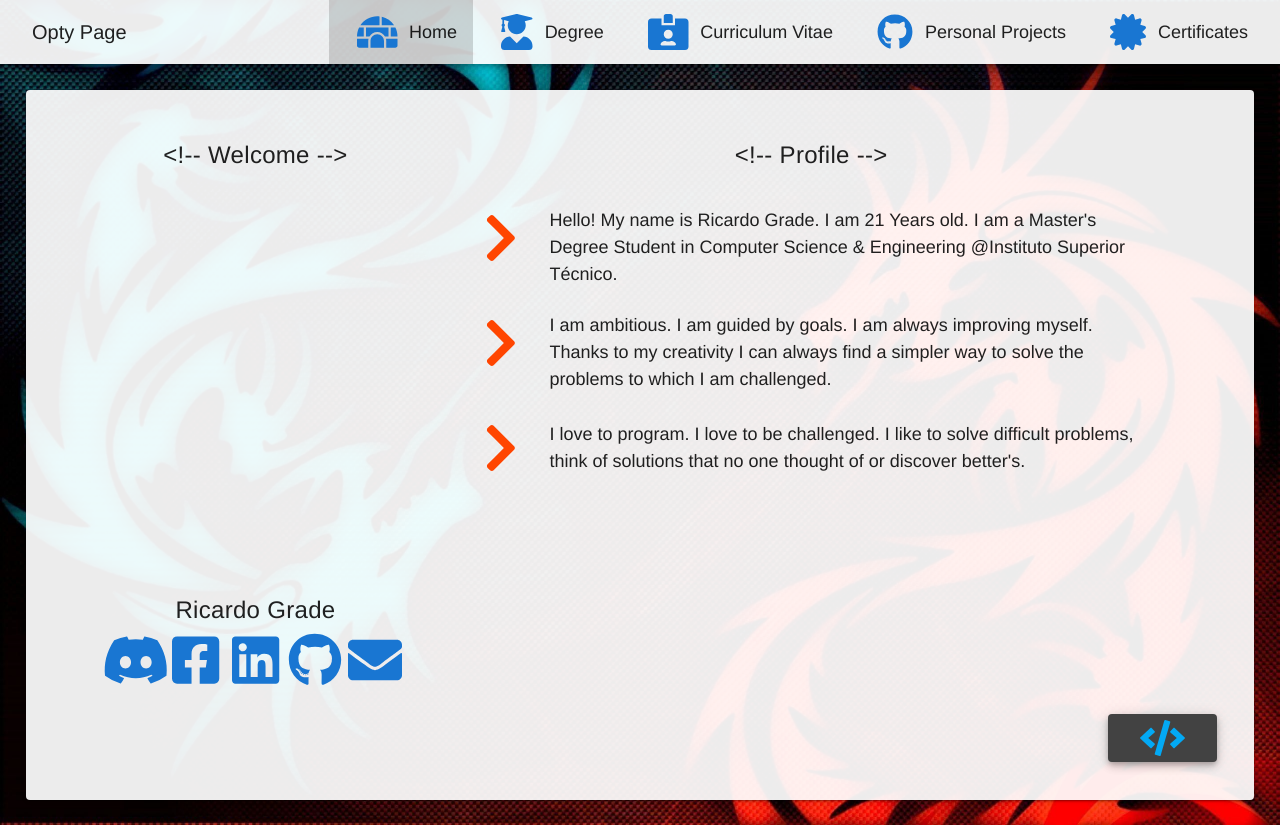
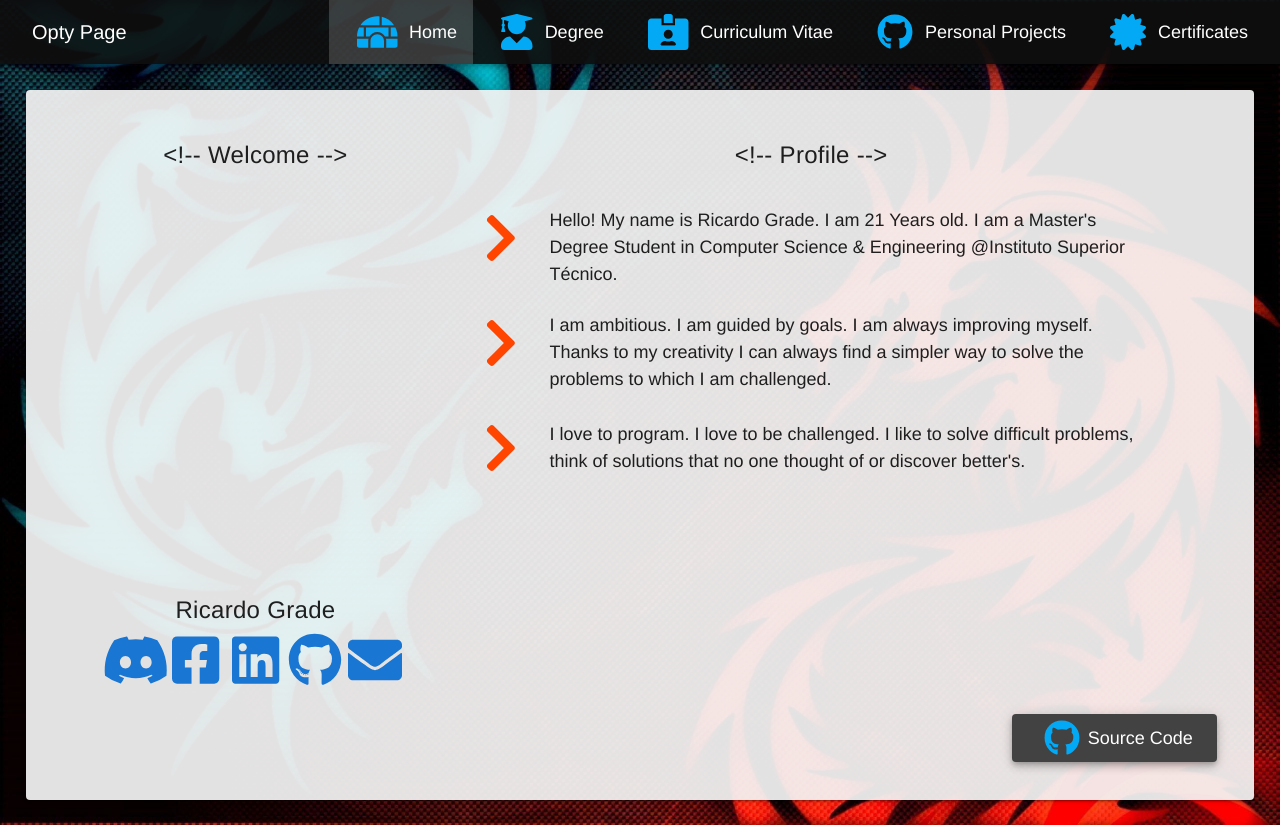
Before and after one commit to Opty1337/Opty-Page, a Vue app: page / in a window 1280 px wide. Built offline with nearby package versions, Linux system fonts and the light colour scheme.

Commit message:
Touch Layout Up

```diff
--- a/public/index.html
+++ b/public/index.html
@@ -8,7 +8,7 @@
     <link rel="stylesheet" href="https://fonts.googleapis.com/css?family=Roboto:300,400,400i,500,700|Roboto+Mono:400,500|Material+Icons">
     <link rel="manifest" href="manifest.json">
     <!-- Icon -->
-    <link rel="icon" href="terminal-solid.png">
+    <link rel="icon" href="project-diagram-solid.png">
 </head>
 <body>
 <noscript>
--- a/src/App.vue
+++ b/src/App.vue
@@ -28,8 +28,14 @@ export default class App extends Vue {}
   color: #2c3e50;
 }
 #card {
-  background-color: rgba(255, 255, 255, 0.925);
+  background-color: rgba(245, 245, 245, 0.925);
   margin: 2%;
   padding: 2%;
 }
+.effect::before {
+  opacity: 0.175 !important;
+}
+.no-effect::before {
+  opacity: 0 !important;
+}
 </style>
--- a/src/components/OptyToolBar.vue
+++ b/src/components/OptyToolBar.vue
@@ -1,7 +1,7 @@
 <template>
   <div>
     <!-- TopBar -->
-    <v-toolbar id="toolbar">
+    <v-toolbar id="toolbar" dark>
       <v-app-bar-nav-icon v-if="inMobile" @click.stop="drawer = !drawer" />
       <v-spacer v-if="inMobile" />
       <v-toolbar-items>
@@ -12,6 +12,7 @@
       <v-spacer v-if="!inMobile" />
       <v-toolbar-items v-if="!inMobile">
         <v-btn
+          active-class="effect"
           v-for="(item, i) in menu"
           :key="i"
           :to="item.to"
@@ -19,7 +20,7 @@
           text
         >
           <font-awesome-icon
-            class="primary--text ma-3"
+            class="light-blue--text ma-3"
             :icon="item.icon"
             size="2x"
           />
@@ -125,7 +126,7 @@ export default class OptyToolBar extends Vue {
 
 <style scoped>
 #toolbar {
-  background-color: rgba(255, 255, 255, 0.925);
+  background-color: rgba(15, 15, 15, 0.925);
 }
 .v-btn {
   font-weight: normal;
@@ -140,7 +141,4 @@ export default class OptyToolBar extends Vue {
 .v-list-item .v-list-item__title {
   font-size: medium;
 }
-.no-effect::before {
-  opacity: 0 !important;
-}
 </style>
--- a/src/plugins/fontawesome.js
+++ b/src/plugins/fontawesome.js
@@ -15,7 +15,8 @@ import {
   faCode,
   faCubes,
   faChevronRight,
-  faLaptopCode
+  faLaptop,
+  faTerminal
 } from "@fortawesome/free-solid-svg-icons";
 import {
   faFortAwesome,
@@ -38,7 +39,8 @@ library.add(
   faCode,
   faCubes,
   faChevronRight,
-  faLaptopCode,
+  faLaptop,
+  faTerminal,
   faFortAwesome,
   faFacebookSquare,
   faGithub,
--- a/src/views/Degree.vue
+++ b/src/views/Degree.vue
@@ -19,12 +19,13 @@
         >
           <v-menu transition="slide-y-transition" offset-y>
             <template v-slot:activator="{ on }">
-              <v-btn class="transparent mx-2 pa-8" elevation="5" v-on="on">
-                <font-awesome-icon :icon="groups[crrGid].icon" size="3x" />
+              <v-btn class="secondary mx-2 pa-8" elevation="5" v-on="on" dark>
                 <font-awesome-icon
-                  class="mx-2 primary--text"
-                  :icon="['fas', 'arrow-down']"
+                  class="light-blue--text ma-2"
+                  :icon="groups[crrGid].icon"
+                  size="2x"
                 />
+                Group
               </v-btn>
             </template>
             <v-list>
@@ -65,12 +66,17 @@
       </template>
 
       <template v-slot:item.name="{ item }">
-        <a :href="item.href" target="_blank" v-text="item.name" />
+        <a
+          class="light-blue--text text--darken-3"
+          :href="item.href"
+          target="_blank"
+          v-text="item.name"
+        />
       </template>
 
       <template v-slot:item.github="{ item }">
         <v-btn :href="item.github" target="_blank" color="primary" icon>
-          <font-awesome-icon :icon="['fab', 'github']" size="3x" />
+          <font-awesome-icon :icon="['fab', 'github']" size="2x" />
         </v-btn>
       </template>
 
@@ -107,7 +113,7 @@ export default class Degree extends Vue {
     {
       id: CES,
       name: "Computer Engineering Sciences",
-      icon: ["fas", "laptop-code"]
+      icon: ["fas", "laptop"]
     },
     {
       id: ES,
@@ -605,4 +611,7 @@ a {
   text-transform: none;
   white-space: normal;
 }
+.v-btn.v-size--default {
+  font-size: large;
+}
 </style>
--- a/src/views/Home.vue
+++ b/src/views/Home.vue
@@ -48,17 +48,17 @@
     <v-row class="ma-3" no-gutters>
       <v-spacer />
       <v-btn
-        class="pa-6"
-        color="secondary"
+        class="secondary pa-6"
         href="https://github.com/Opty1337/Opty-Page"
         target="_blank"
         elevation="5"
       >
         <font-awesome-icon
           class="light-blue--text ma-2"
-          :icon="['fas', 'code']"
+          :icon="['fab', 'github']"
           size="2x"
         />
+        Source Code
       </v-btn>
     </v-row>
   </v-card>
```
Also changed, not shown: public/project-diagram-solid.png (added), public/terminal-solid.png (deleted).
